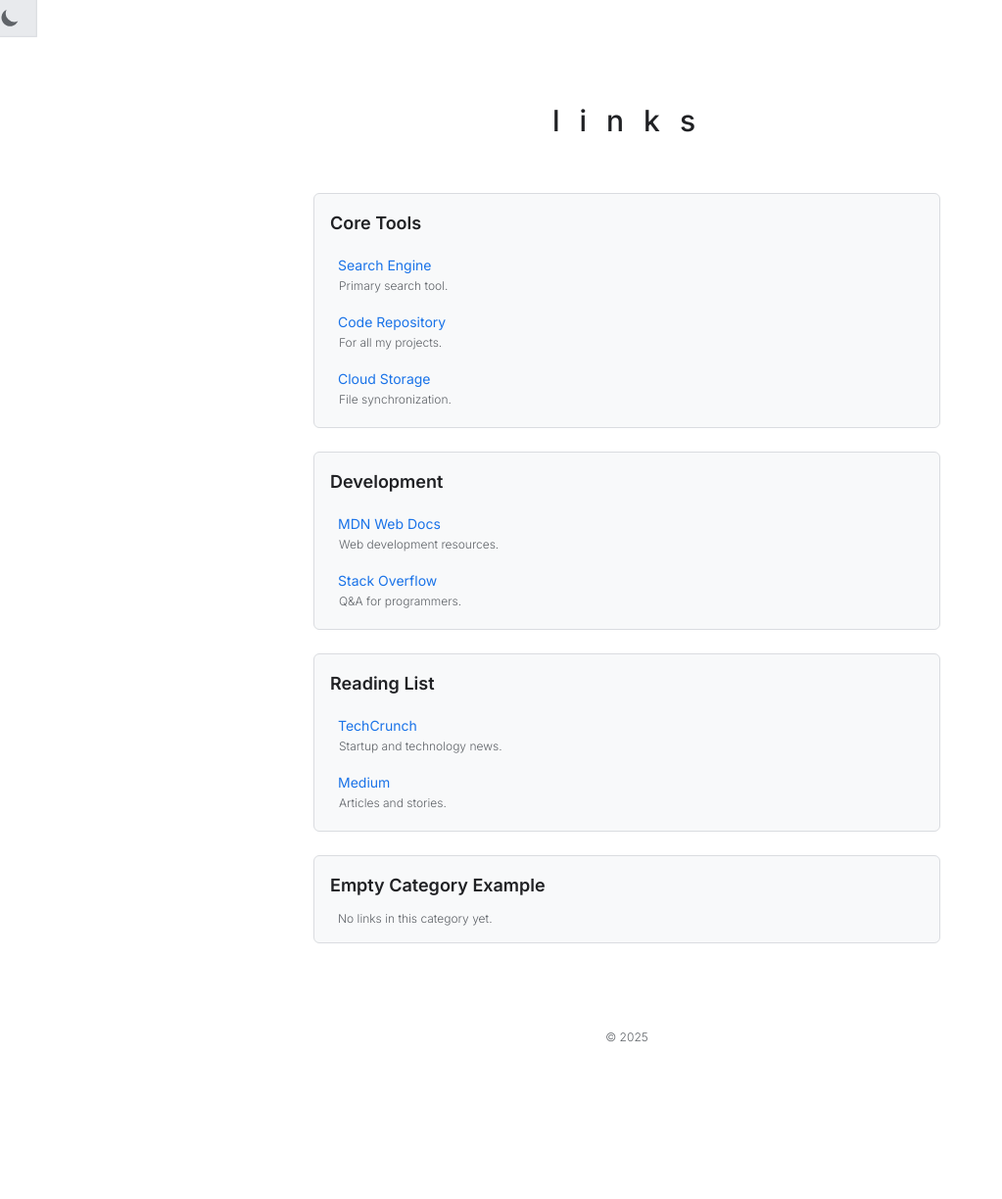
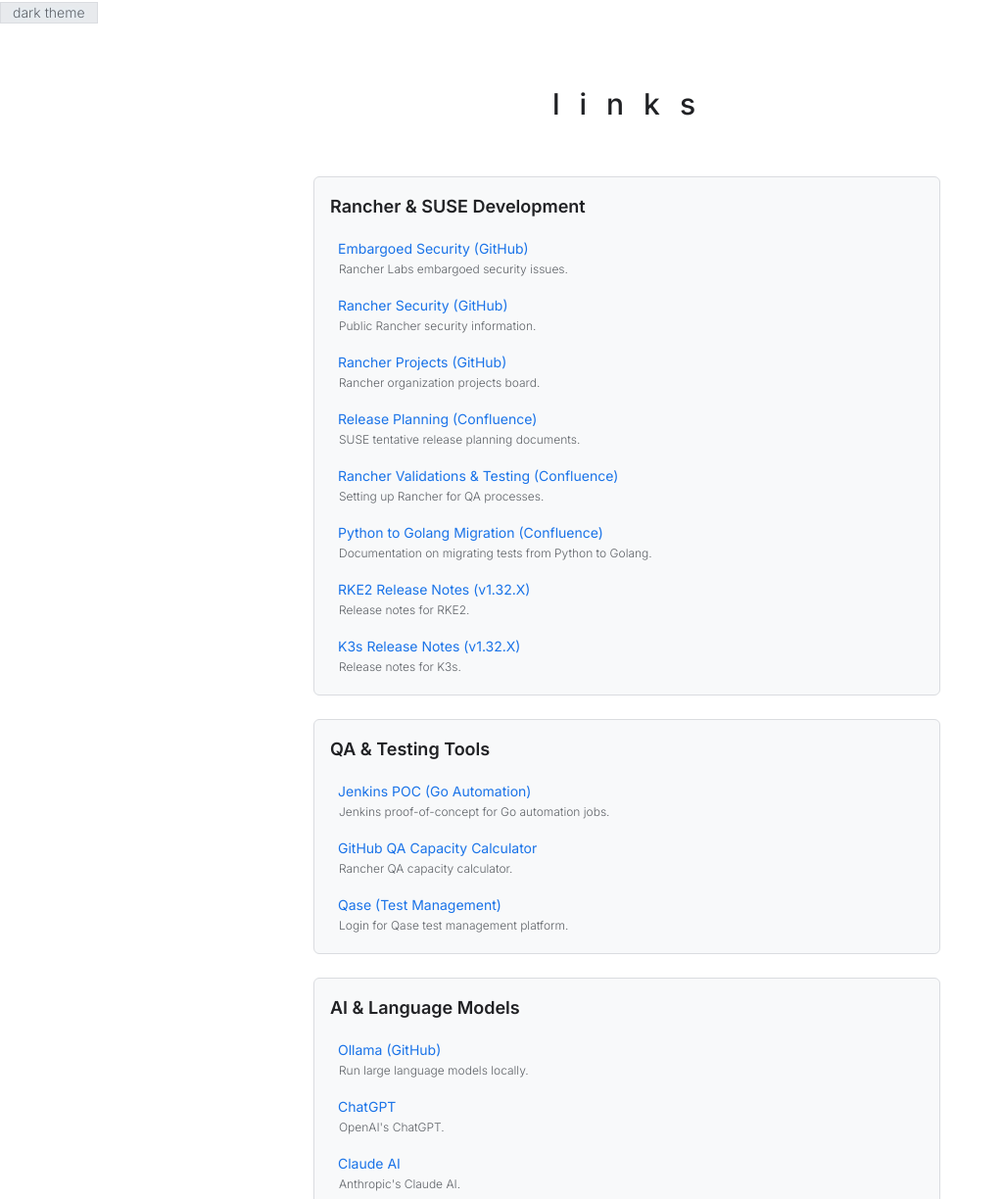
Before and after one commit to brudnak/brudnak.github.io, a plain HTML site: page index.html in a window 1280 px wide. Shown: the top 1224 px of the page at 98% size, without its empty margins (0-1023 px from the left). Before the commit the page ends 1155 px from the top, so only its background shows below. Drawn offline with nearby package versions, Linux system fonts and the light colour scheme.

Commit message:
📚 links

```diff
--- a/bookmarks.json
+++ b/bookmarks.json
@@ -1,58 +1,119 @@
 {
     "categories": [
         {
-            "name": "Core Tools",
+            "name": "Rancher & SUSE Development",
             "bookmarks": [
                 {
-                    "title": "Search Engine",
-                    "url": "https://www.google.com",
-                    "description": "Primary search tool."
+                    "title": "Embargoed Security (GitHub)",
+                    "url": "https://github.com/rancherlabs/embargoed-security",
+                    "description": "Rancher Labs embargoed security issues."
                 },
                 {
-                    "title": "Code Repository",
-                    "url": "https://github.com",
-                    "description": "For all my projects."
+                    "title": "Rancher Security (GitHub)",
+                    "url": "https://github.com/rancherlabs/rancher-security",
+                    "description": "Public Rancher security information."
                 },
                 {
-                    "title": "Cloud Storage",
-                    "url": "https://www.dropbox.com",
-                    "description": "File synchronization."
+                    "title": "Rancher Projects (GitHub)",
+                    "url": "https://github.com/orgs/rancher/projects/49",
+                    "description": "Rancher organization projects board."
+                },
+                {
+                    "title": "Release Planning (Confluence)",
+                    "url": "https://confluence.suse.com/display/EN/Tentative+Release+Planning",
+                    "description": "SUSE tentative release planning documents."
+                },
+                {
+                    "title": "Rancher Validations & Testing (Confluence)",
+                    "url": "https://confluence.suse.com/display/RANQA/Setting+up+Rancher+for+Validations%2C+Release+Testing+and+Post-Release+Checks",
+                    "description": "Setting up Rancher for QA processes."
+                },
+                {
+                    "title": "Python to Golang Migration (Confluence)",
+                    "url": "https://confluence.suse.com/display/RANQA/Migration+of+Python+Tests+to+Golang+in+rancher-v3_additional_tests",
+                    "description": "Documentation on migrating tests from Python to Golang."
+                },
+                {
+                    "title": "RKE2 Release Notes (v1.32.X)",
+                    "url": "https://docs.rke2.io/release-notes/v1.32.X",
+                    "description": "Release notes for RKE2."
+                },
+                {
+                    "title": "K3s Release Notes (v1.32.X)",
+                    "url": "https://docs.k3s.io/release-notes/v1.32.X",
+                    "description": "Release notes for K3s."
                 }
             ]
         },
         {
-            "name": "Development",
+            "name": "QA & Testing Tools",
             "bookmarks": [
                 {
-                    "title": "MDN Web Docs",
-                    "url": "https://developer.mozilla.org/",
-                    "description": "Web development resources."
+                    "title": "Jenkins POC (Go Automation)",
+                    "url": "http://jenkinspoc.qa.rancher.space/job/rancher_qa/job/go-automation-freeform-job/",
+                    "description": "Jenkins proof-of-concept for Go automation jobs."
                 },
                 {
-                    "title": "Stack Overflow",
-                    "url": "https://stackoverflow.com",
-                    "description": "Q&A for programmers."
+                    "title": "GitHub QA Capacity Calculator",
+                    "url": "http://testqacal.qa.rancher.space/",
+                    "description": "Rancher QA capacity calculator."
+                },
+                {
+                    "title": "Qase (Test Management)",
+                    "url": "https://app.qase.io/login?redirectPath=%2Frun%2FRM%2Fdashboard%2F2484",
+                    "description": "Login for Qase test management platform."
                 }
             ]
         },
         {
-            "name": "Reading List",
+            "name": "AI & Language Models",
             "bookmarks": [
                 {
-                    "title": "TechCrunch",
-                    "url": "https://techcrunch.com",
-                    "description": "Startup and technology news."
+                    "title": "Ollama (GitHub)",
+                    "url": "https://github.com/ollama/ollama",
+                    "description": "Run large language models locally."
                 },
                 {
-                    "title": "Medium",
-                    "url": "https://medium.com",
-                    "description": "Articles and stories."
+                    "title": "ChatGPT",
+                    "url": "https://chatgpt.com/",
+                    "description": "OpenAI's ChatGPT."
+                },
+                {
+                    "title": "Claude AI",
+                    "url": "https://claude.ai/new",
+                    "description": "Anthropic's Claude AI."
+                },
+                {
+                    "title": "Google Gemini",
+                    "url": "https://gemini.google.com/app",
+                    "description": "Google's Gemini AI."
+                },
+                {
+                    "title": "ChatGPT Codex",
+                    "url": "https://chatgpt.com/codex?tab=all",
+                    "description": "ChatGPT for code generation and understanding."
                 }
             ]
         },
         {
-            "name": "Empty Category Example",
-            "bookmarks": []
+            "name": "Developer Platforms & Cloud",
+            "bookmarks": [
+                {
+                    "title": "Okta (SUSE)",
+                    "url": "https://suse.okta.com/app/UserHome",
+                    "description": "SUSE Okta identity management."
+                },
+                {
+                    "title": "Linode Cloud",
+                    "url": "https://cloud.linode.com/linodes",
+                    "description": "Linode cloud hosting platform."
+                },
+                {
+                    "title": "GitLab (brudnak)",
+                    "url": "https://gitlab.com/brudnak",
+                    "description": "User brudnak's GitLab profile."
+                }
+            ]
         }
     ]
 }
--- a/index.html
+++ b/index.html
@@ -12,22 +12,19 @@
             /* Light Mode (Default) - Gemini Inspired */
             --bg-color: #ffffff;
             --text-color: #3c4043;
-            /* Google's darker gray for body text */
             --text-color-light: #5f6368;
-            /* Lighter gray for secondary text */
             --header-text-color: #202124;
-            /* Even darker for main headers */
             --link-color: #1a73e8;
-            /* Google's blue */
             --link-hover-color: #174ea6;
-            /* Darker Google blue */
             --border-color: #dadce0;
-            /* Google's border color */
             --category-bg-color: #f8f9fa;
-            /* Very light gray for category cards */
             --toggle-bg: #e8eaed;
             --toggle-fg: #5f6368;
-            --toggle-icon-fill: var(--text-color-light);
+            --toggle-text-color: var(--text-color-light);
+            /* Subtle glow for light mode - very light, almost white-blue */
+            --glow-color: #e3f2fd;
+            /* A very pale blue */
+
 
             /* Transition for smooth theme changes */
             --theme-transition: background-color 0.3s ease, color 0.3s ease, border-color 0.3s ease;
@@ -36,23 +33,19 @@
         html.dark {
             /* Dark Mode - Gemini Inspired */
             --bg-color: #202124;
-            /* Google's dark background */
             --text-color: #e8eaed;
-            /* Light gray for body text */
             --text-color-light: #9aa0a6;
-            /* Lighter gray for secondary text in dark mode */
             --header-text-color: #f1f3f4;
-            /* Almost white for main headers */
             --link-color: #8ab4f8;
-            /* Lighter blue for dark mode */
             --link-hover-color: #9ec5fc;
             --border-color: #5f6368;
-            /* Darker border color */
             --category-bg-color: #2d2e30;
-            /* Slightly lighter dark for category cards */
             --toggle-bg: #3c4043;
             --toggle-fg: #e8eaed;
-            --toggle-icon-fill: var(--text-color);
+            --toggle-text-color: var(--text-color);
+            /* Soft neo blue glow for dark mode */
+            --glow-color: #58a6ff;
+            /* A soft, vibrant blue */
         }
 
         body {
@@ -64,7 +57,6 @@
         }
 
         .bookmark-link {
-            /* Keeping class name generic for now, though data is "links" */
             color: var(--link-color);
             font-weight: 400;
             transition: color 0.2s ease;
@@ -76,7 +68,6 @@
         }
 
         .bookmark-category {
-            /* Keeping class name generic */
             border: 1px solid var(--border-color);
             background-color: var(--category-bg-color);
             transition: var(--theme-transition);
@@ -102,61 +93,54 @@
 
         /* Theme Toggle Styles */
         .theme-toggle {
-            /* Using Tailwind @apply for most, plus explicit min-width/height for robustness */
-            @apply fixed top-4 right-4 p-2 rounded-full cursor-pointer z-50 flex items-center justify-center;
-            min-width: 2.25rem;
-            /* Ensures button has a size (p-2 + icon width + p-2) */
-            min-height: 2.25rem;
+            @apply fixed top-4 right-4 p-2 rounded-md cursor-pointer z-50 flex items-center justify-center;
             background-color: var(--toggle-bg);
-            /* color: var(--toggle-fg); Tailwind text color utilities usually handle SVG's parent color if fill is 'currentColor' but we use explicit fill */
             border: 1px solid var(--border-color);
             transition: var(--theme-transition), background-color 0.3s ease, border-color 0.3s ease, transform 0.2s ease;
+            font-size: 0.875rem;
+            /* Slightly smaller text */
+            color: var(--toggle-text-color);
+            padding-left: 0.75rem;
+            /* Adjust padding for text */
+            padding-right: 0.75rem;
+            line-height: 1.25rem;
         }
 
         .theme-toggle:hover {
-            transform: scale(1.1);
+            transform: scale(1.05);
         }
 
-        .theme-toggle svg {
-            /* Explicitly setting width and height for SVGs */
-            width: 1.25rem;
-            /* Corresponds to Tailwind w-5 */
-            height: 1.25rem;
-            /* Corresponds to Tailwind h-5 */
-            fill: var(--toggle-icon-fill);
-            transition: fill 0.3s ease;
+        .theme-toggle-text {
+            /* Subtle glow effect */
+            text-shadow: 0 0 0.35rem var(--glow-color), 0 0 0.5rem var(--glow-color);
+            /* Slightly enhanced glow */
         }
 
-        .theme-toggle .moon-icon {
-            display: block;
-        }
-
-        /* Default in light mode */
-        .theme-toggle .sun-icon {
+        /* By default (light mode), show "dark theme" text */
+        .theme-toggle .light-theme-text-target {
             display: none;
         }
 
-        html.dark .theme-toggle .sun-icon {
-            display: block;
+        .theme-toggle .dark-theme-text-target {
+            display: inline;
         }
 
-        html.dark .theme-toggle .moon-icon {
+        /* In dark mode, show "light theme" text */
+        html.dark .theme-toggle .dark-theme-text-target {
             display: none;
+        }
+
+        html.dark .theme-toggle .light-theme-text-target {
+            display: inline;
         }
     </style>
 </head>
 
 <body class="antialiased">
 
-    <button id="theme-toggle-button" class="theme-toggle" title="Toggle dark mode">
-        <svg class="moon-icon" xmlns="http://www.w3.org/2000/svg" viewBox="0 0 20 20">
-            <path d="M17.293 13.293A8 8 0 016.707 2.707a8.001 8.001 0 1010.586 10.586z"></path>
-        </svg>
-        <svg class="sun-icon" xmlns="http://www.w3.org/2000/svg" viewBox="0 0 20 20">
-            <path
-                d="M10 2a1 1 0 011 1v1a1 1 0 11-2 0V3a1 1 0 011-1zm0 13a1 1 0 011 1v1a1 1 0 11-2 0v-1a1 1 0 011-1zm8-5a1 1 0 01-1 1h-1a1 1 0 110-2h1a1 1 0 011 1zM3 10a1 1 0 01-1 1H1a1 1 0 110-2h1a1 1 0 011 1zm15-4.134a1 1 0 011.414 1.414l-1.414 1.414a1 1 0 01-1.414-1.414l1.414-1.414zM5.5 14.5a1 1 0 011.414 1.414l-1.414 1.414a1 1 0 01-1.414-1.414l1.414-1.414zM14.5 5.5a1 1 0 011.414 1.414l-1.414 1.414a1 1 0 01-1.414-1.414l1.414-1.414zM4.086 4.086a1 1 0 011.414-1.414l1.414 1.414a1 1 0 11-1.414 1.414L4.086 4.086z">
-            </path>
-        </svg>
+    <button id="theme-toggle-button" class="theme-toggle" title="Toggle theme">
+        <span class="dark-theme-text-target theme-toggle-text">dark theme</span>
+        <span class="light-theme-text-target theme-toggle-text">light theme</span>
     </button>
 
     <div class="container mx-auto px-4 py-10 sm:py-16 max-w-2xl">
@@ -178,13 +162,16 @@
         // Theme toggle logic
         const themeToggleButton = document.getElementById('theme-toggle-button');
         const htmlElement = document.documentElement;
+        // No need to query for individual text spans if CSS handles display
 
         // Function to apply theme based on preference or system setting
         function applyTheme(theme) {
             if (theme === 'dark') {
                 htmlElement.classList.add('dark');
+                themeToggleButton.title = "Switch to light theme"; // Update title
             } else {
                 htmlElement.classList.remove('dark');
+                themeToggleButton.title = "Switch to dark theme"; // Update title
             }
         }
 
@@ -193,7 +180,7 @@
         if (!currentTheme) {
             currentTheme = window.matchMedia('(prefers-color-scheme: dark)').matches ? 'dark' : 'light';
         }
-        applyTheme(currentTheme);
+        applyTheme(currentTheme); // Apply initial theme
 
         themeToggleButton.addEventListener('click', () => {
             const newTheme = htmlElement.classList.contains('dark') ? 'light' : 'dark';
@@ -210,7 +197,7 @@
             let messageArea = document.getElementById('message-area');
 
             try {
-                const response = await fetch('bookmarks.json'); // This should be 'links.json' if you rename the file
+                const response = await fetch('bookmarks.json'); // Ensure this is the correct filename
                 if (!response.ok) {
                     throw new Error(`HTTP error! Status: ${response.status}`);
                 }
@@ -233,7 +220,7 @@
                         const bookmarkList = document.createElement('ul');
                         bookmarkList.className = 'space-y-2';
 
-                        if (category.bookmarks && category.bookmarks.length > 0) { // "bookmarks" key in JSON
+                        if (category.bookmarks && category.bookmarks.length > 0) {
                             category.bookmarks.forEach(bookmark => {
                                 const listItem = document.createElement('li');
                                 listItem.className = 'ml-2 py-1';
@@ -261,7 +248,7 @@
                             noBookmarksMessage.className = 'text-xs ml-2';
                             noBookmarksMessage.style.color = 'var(--text-color-light)';
                             noBookmarksMessage.style.transition = 'var(--theme-transition)';
-                            noBookmarksMessage.textContent = 'No links in this category yet.'; // Updated text
+                            noBookmarksMessage.textContent = 'No links in this category yet.';
                             bookmarkList.appendChild(noBookmarksMessage);
                         }
                         categoryDiv.appendChild(bookmarkList);
@@ -274,20 +261,20 @@
                         messageArea.id = 'message-area';
                         bookmarksSection.appendChild(messageArea);
                     }
-                    messageArea.textContent = 'No categories found in JSON file.'; // Updated text
+                    messageArea.textContent = 'No categories found in JSON file.';
                     messageArea.className = 'text-center my-10 text-sm';
                     messageArea.style.color = 'var(--text-color-light)';
                 }
 
             } catch (error) {
-                console.error('Error loading links:', error); // Updated text
+                console.error('Error loading links:', error);
                 messageArea = document.getElementById('message-area');
                 if (!messageArea) {
                     messageArea = document.createElement('div');
                     messageArea.id = 'message-area';
                     bookmarksSection.appendChild(messageArea);
                 }
-                messageArea.textContent = 'Could not load links. Make sure your JSON file exists and is valid.'; // Updated text
+                messageArea.textContent = 'Could not load links. Make sure your JSON file exists and is valid.';
                 messageArea.className = 'text-center text-red-500 my-10 text-sm';
             }
         }
```
